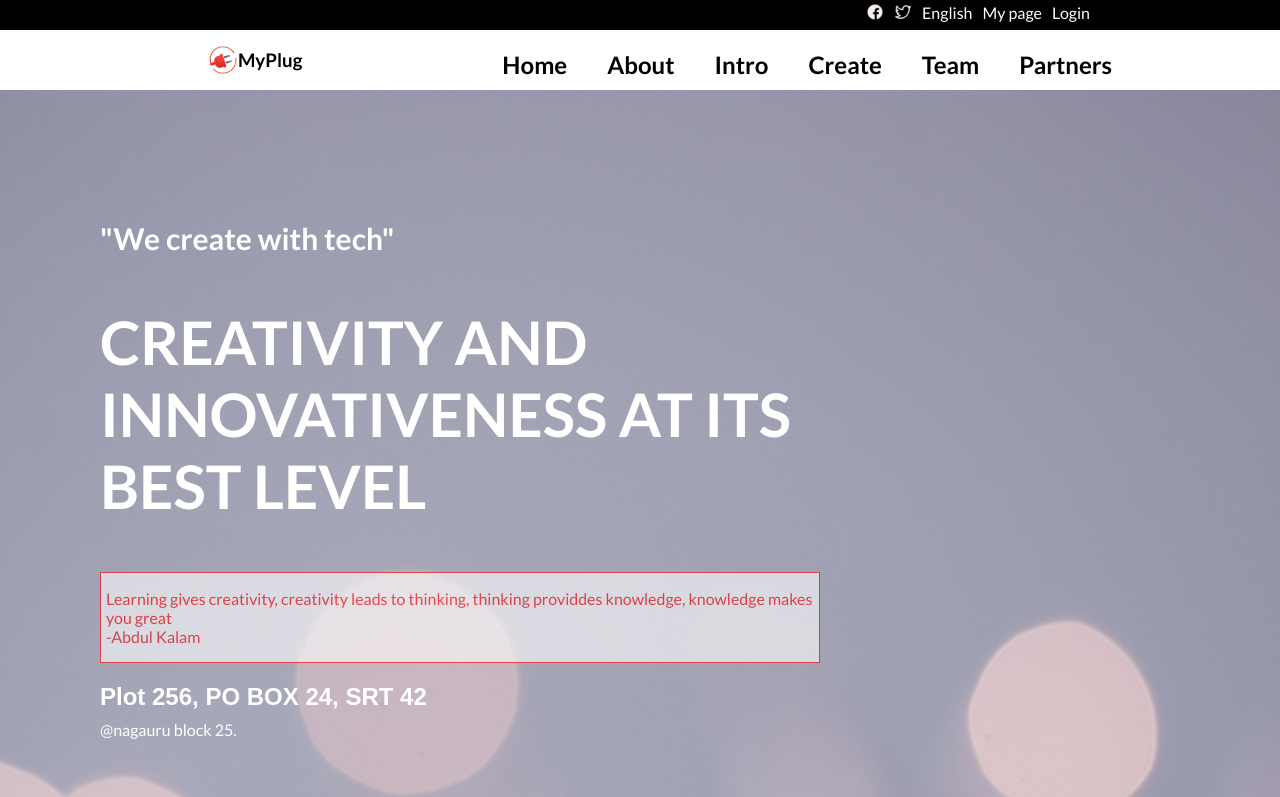
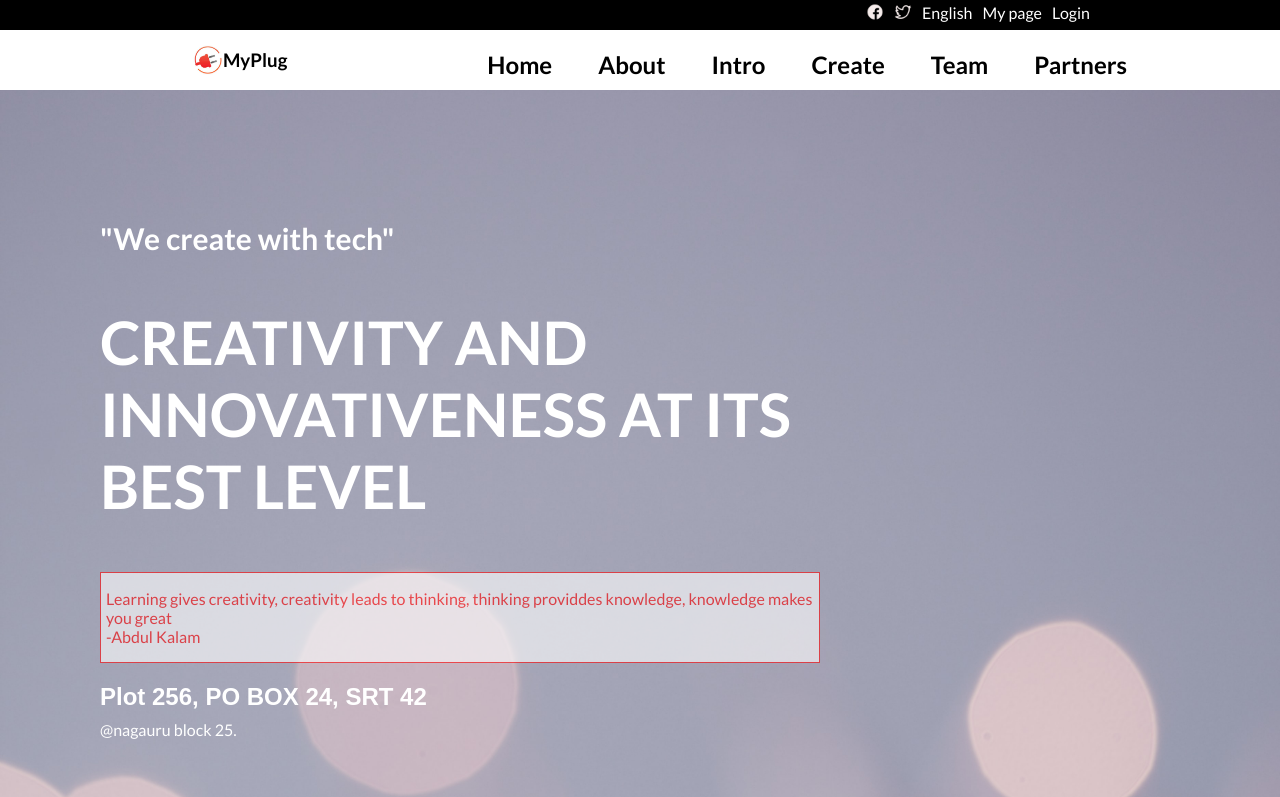
Before and after one commit to ayebaishmo/capstone_module1, a plain HTML site: page index.html in a window 1280 px wide. Shown: the top 797 px of the page. Drawn offline with Linux system fonts and the light colour scheme; a web font is replaced by a local one.

Commit message:
Align the second nav bar desktop to  the first on right

```diff
--- a/about.css
+++ b/about.css
@@ -326,7 +326,7 @@ footer {
     float: left;
     display: flex;
     list-style-type: none;
-    gap: 40px;
+    gap: 46px;
     margin-top: 0;
   }
 
--- a/home.css
+++ b/home.css
@@ -348,7 +348,7 @@ footer {
     float: left;
     display: flex;
     list-style-type: none;
-    gap: 40px;
+    gap: 46px;
     margin-top: 0;
   }
 
```
